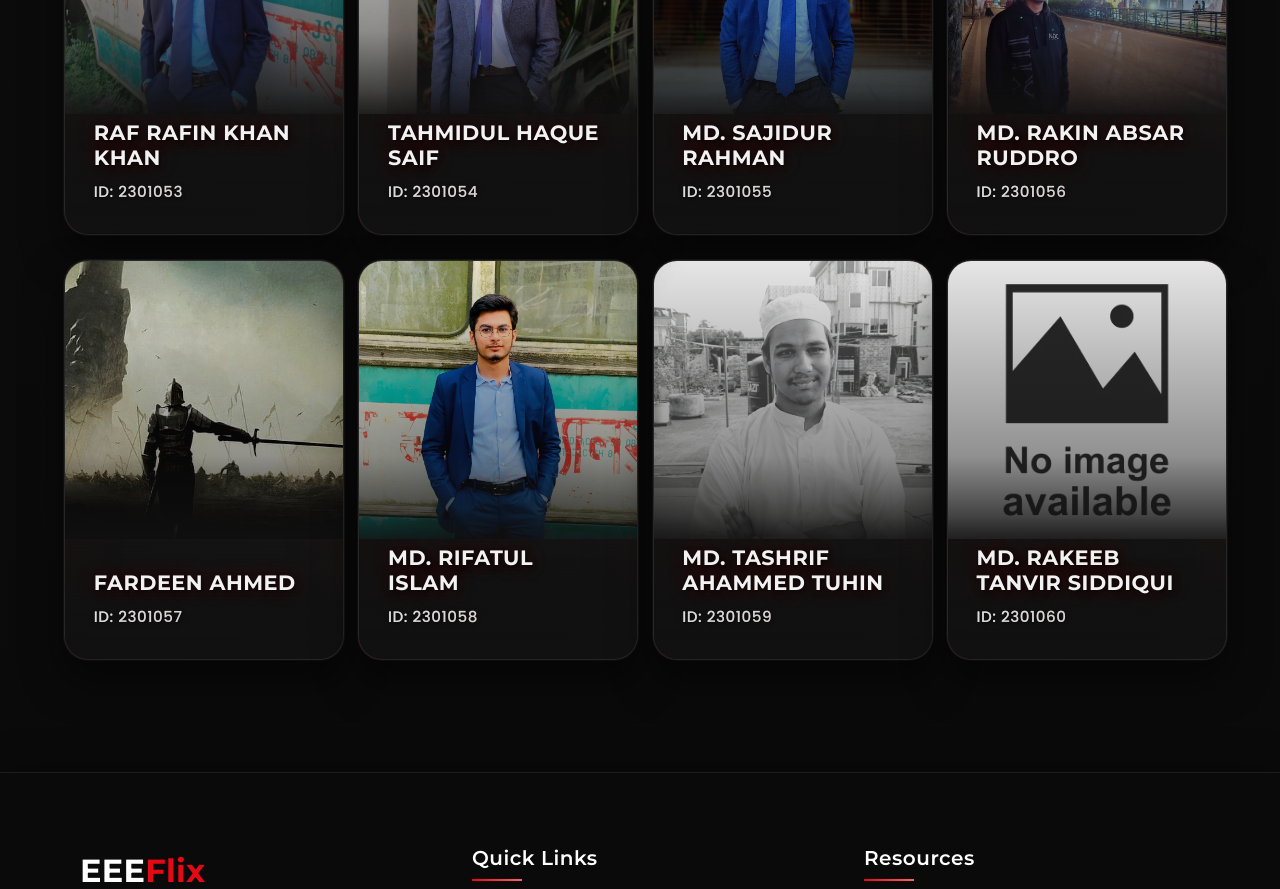
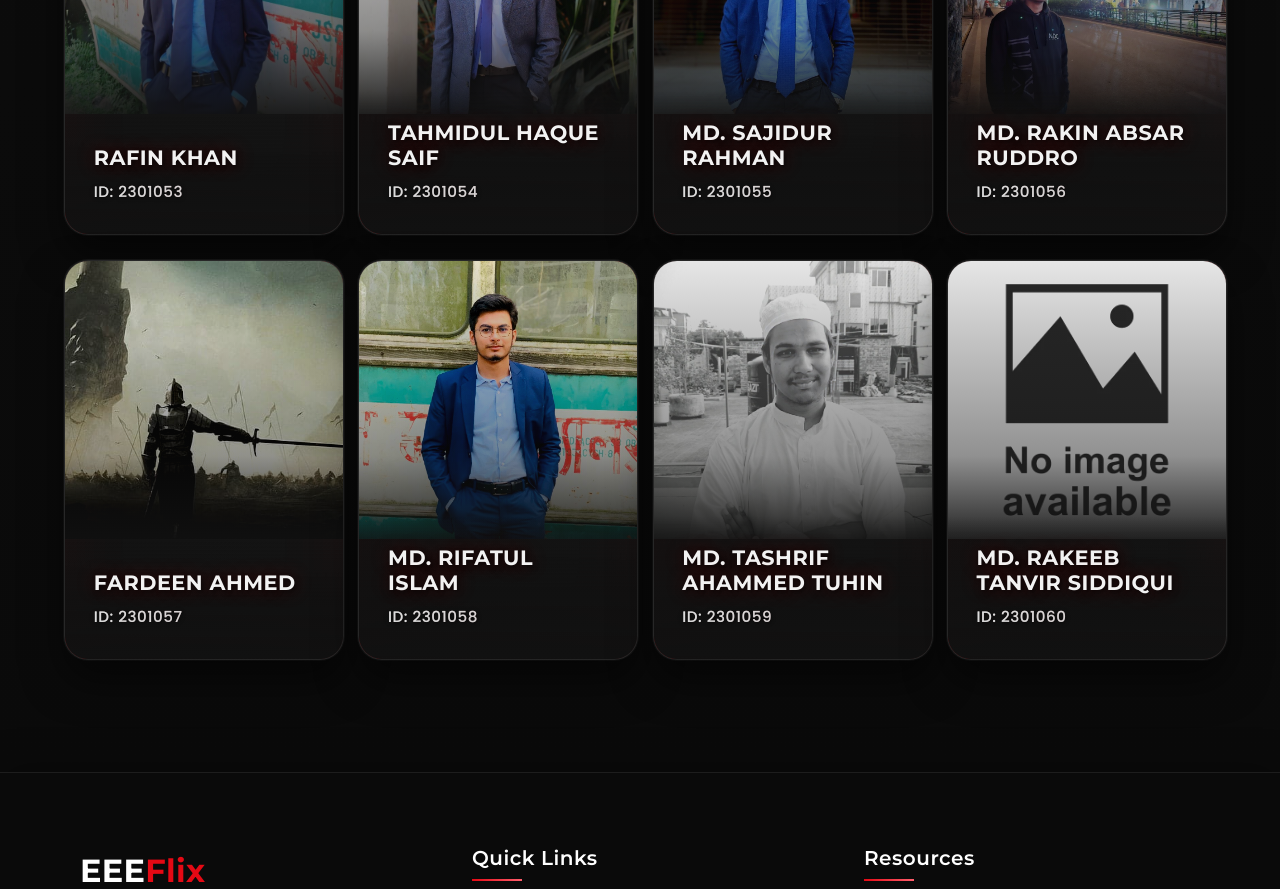
Before and after one commit to shafinkhanruet/EEEWEB, a React (Create React App) app: page /students in a window 1280 px wide. Shown: the part 6120-7009 px from the top of the page. Built offline with nearby package versions, Linux system fonts and the light colour scheme.

Commit message:
name rafin

```diff
--- a/src/data/students.js
+++ b/src/data/students.js
@@ -116,7 +116,7 @@ const createStudentData = () => {
     "MD. ABID HOSSAIN",
     "MD. HARUN TALUKDER",
     "MD. PROTIK HASAN",
-    "RAF RAFIN KHAN KHAN",
+    "RAFIN KHAN",
     "TAHMIDUL HAQUE SAIF",
     "MD. SAJIDUR RAHMAN",
     "MD. RAKIN ABSAR RUDDRO",
```
